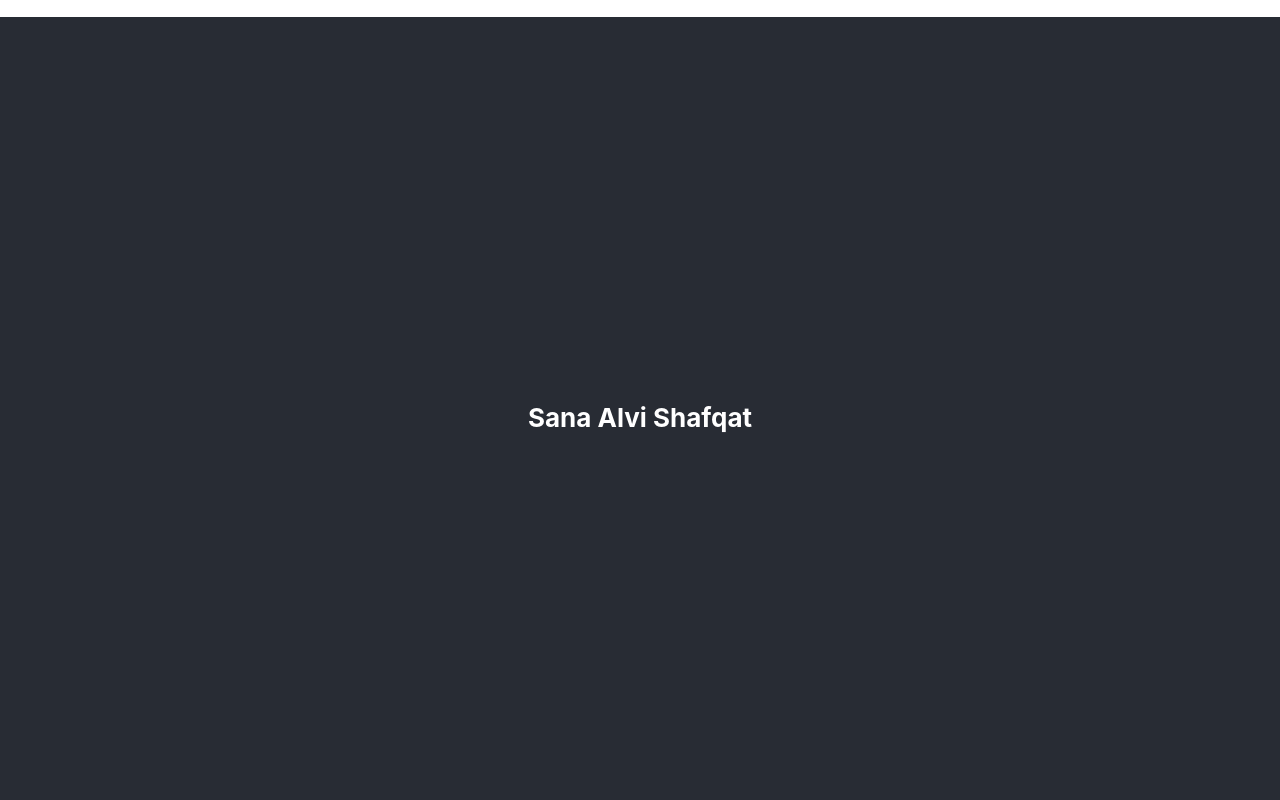
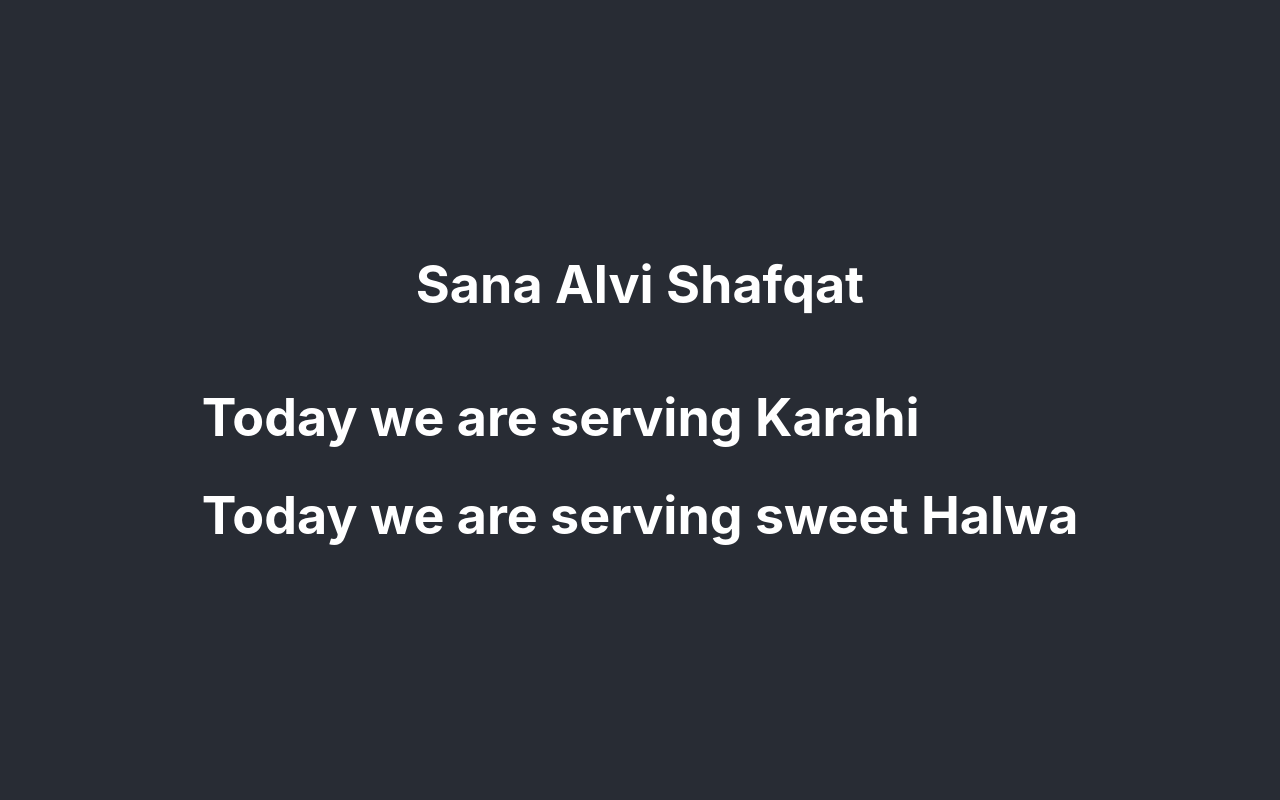
Before and after one commit to SanaAlvi/demo-app1, a React (Create React App) app: page / in a window 1280 px wide. Shown: the top 800 px of the page. Built offline with nearby package versions, Linux system fonts and the light colour scheme.

Commit message:
Update App.js

```diff
--- a/src/App.js
+++ b/src/App.js
@@ -4,8 +4,8 @@ import Dinner from './dinner.js'
 
 function App() {
   return  (
-    <div className="App">
-         <h1 className="App-header">Sana Alvi Shafqat</h1>
+    <div className="App-header">
+         <h1 >Sana Alvi Shafqat</h1>
         <Dinner dishName="Karahi" sweetDish="Halwa" />
     </div>
   )
```
